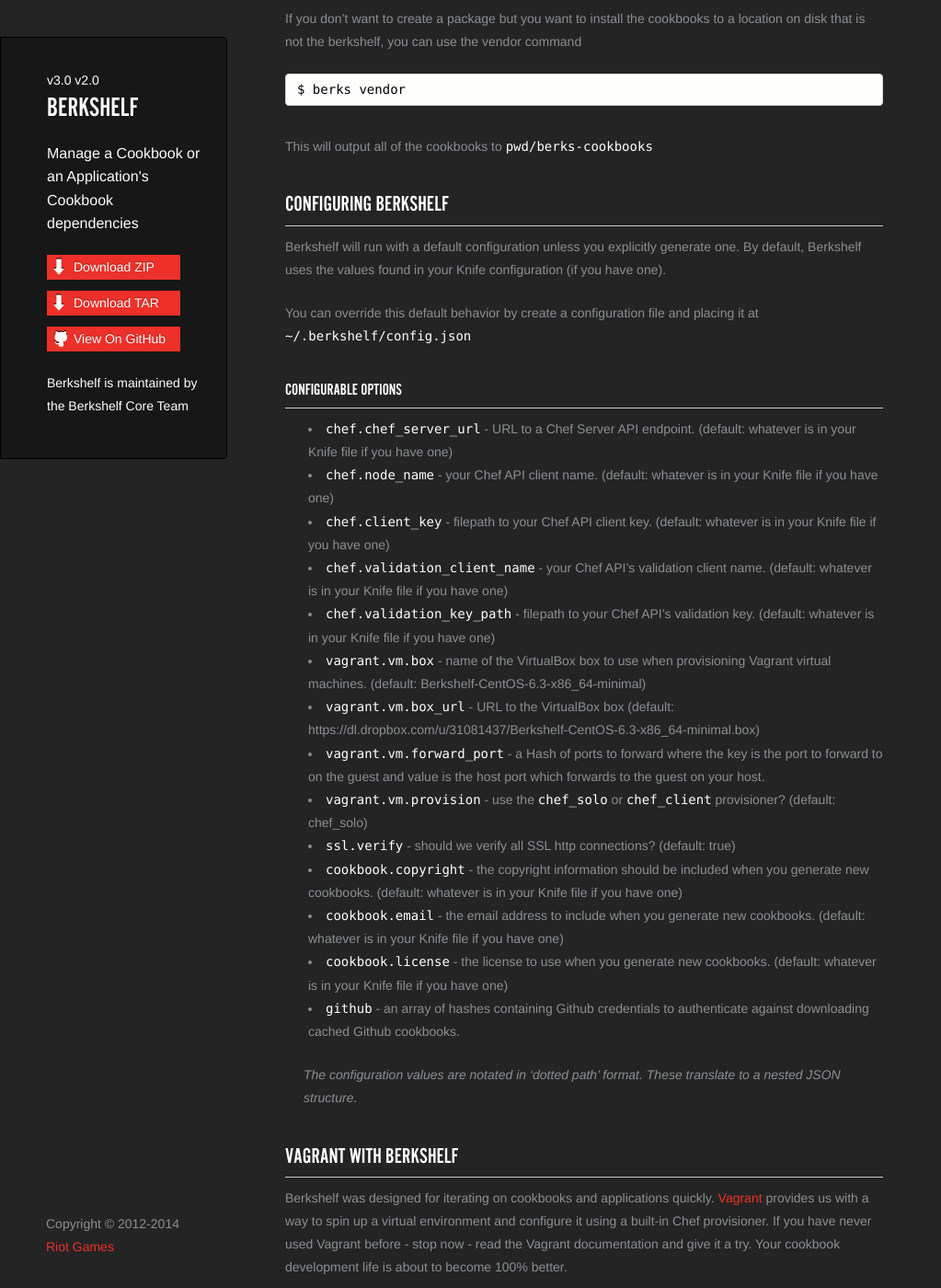
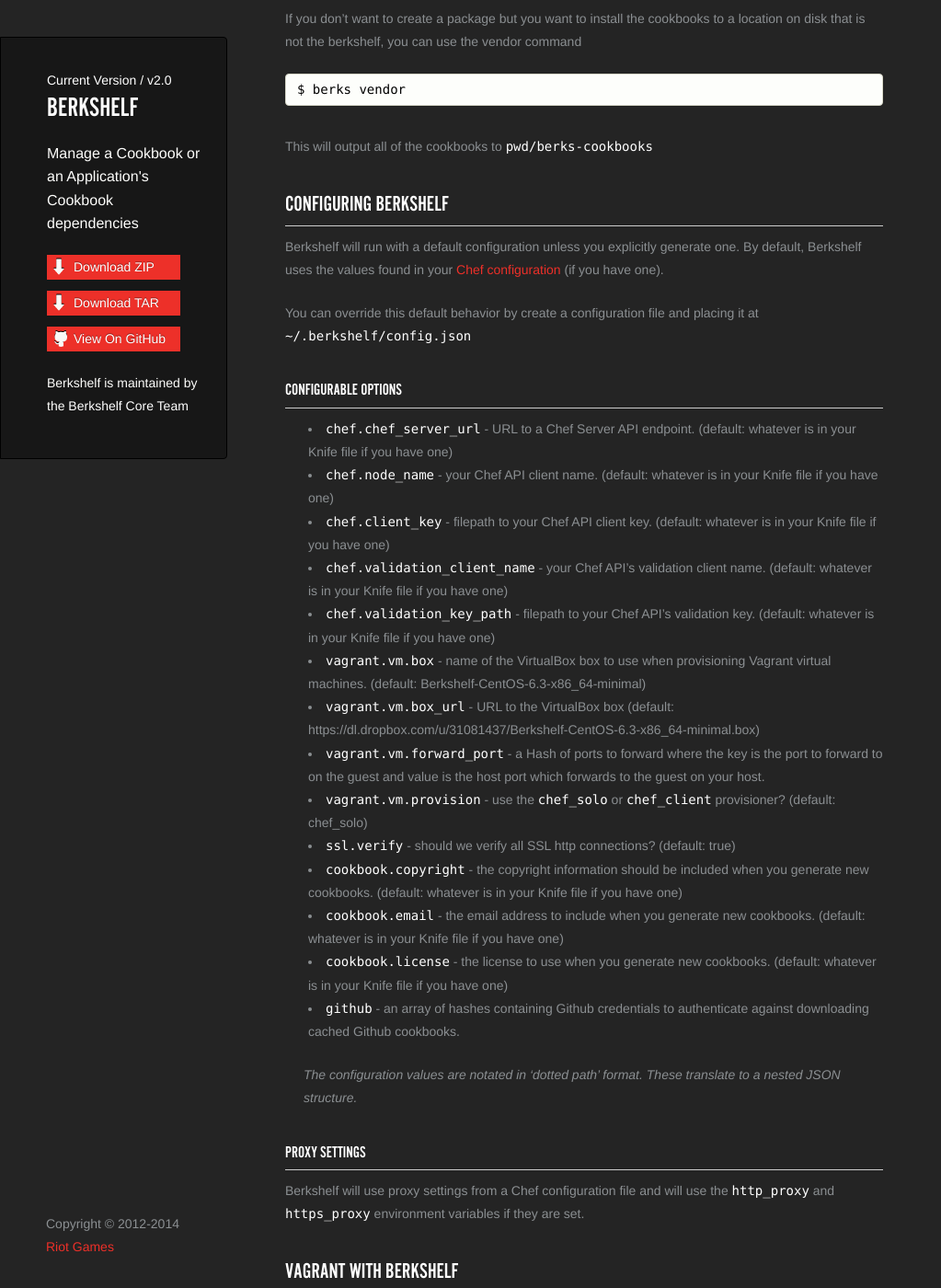
Before and after one commit to berkshelf/berkshelf, a Jekyll site: the page built from index.html, in a window 1280 px wide and 1400 px high, scrolled down 2727 px. Shown: the whole window at 92% size, without its empty margins (0-1023 px from the left). Built offline with Jekyll 4.4.1, drawn with Linux system fonts in a browser that asks for light colours; some of the changed text lies outside the part shown.

Commit message:
Add docs about proxy config and various other edits
* Add a README.md
* Say "Current Version" instead of "3.0" in the nav
* Call it "ChefDK" not "Chef-DK"
* Call it "Chef configuration" (with a link to the chef docs) not "Knife
  configuration"
* Update .travis.yml to work with newer jekyll

```diff
--- a/_includes/index.md
+++ b/_includes/index.md
@@ -96,7 +96,9 @@ This will output all of the cookbooks to `pwd/berks-cookbooks`
 
 ## Configuring Berkshelf
 
-Berkshelf will run with a default configuration unless you explicitly generate one. By default, Berkshelf uses the values found in your Knife configuration (if you have one).
+Berkshelf will run with a default configuration unless you explicitly generate
+one. By default, Berkshelf uses the values found in your
+[Chef configuration](https://docs.chef.io/config_rb.html) (if you have one).
 
 You can override this default behavior by create a configuration file and placing it at `~/.berkshelf/config.json`
 
@@ -118,6 +120,11 @@ You can override this default behavior by create a configuration file and placin
 * `github` - an array of hashes containing Github credentials to authenticate against downloading cached Github cookbooks.
 
 > The configuration values are notated in 'dotted path' format. These translate to a nested JSON structure.
+
+### Proxy settings
+
+Berkshelf will use proxy settings from a Chef configuration file and will use
+the `http_proxy` and `https_proxy` environment variables if they are set.
 
 ## Vagrant with Berkshelf
 
--- a/_layouts/default.html
+++ b/_layouts/default.html
@@ -18,7 +18,7 @@
     <div class="wrapper">
       <header>
         <div id='prod-versions'>
-          <a class="current" href="/">v3.0</a>
+          <a class="current" href="/">Current Version</a> /
           <a href="/v2.0/">v2.0</a>
         </div>
         <h1 class="header"><a href="./index.html">Berkshelf</a></h1>
```
Also changed, not shown: other parts of _includes/index.md (+2 -2 lines), .travis.yml, README.md (added).
